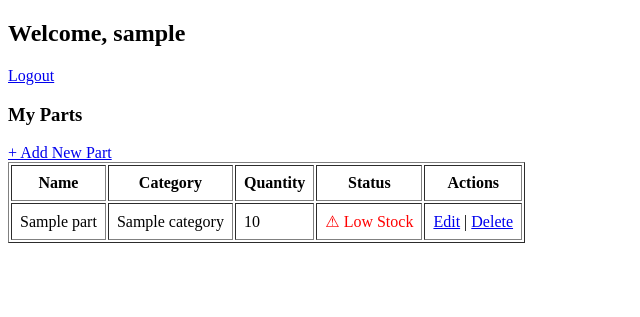
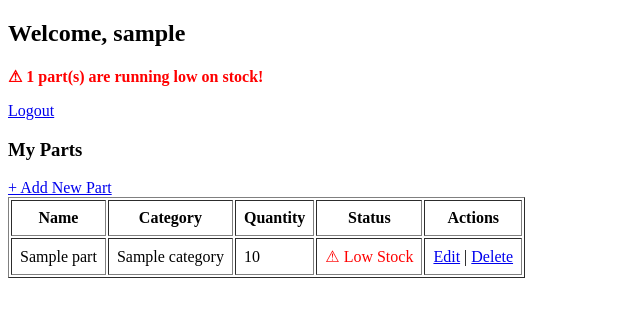
Before and after one commit to Yavmight/mechanic-inventory, a Flask app: template templates/inventory.html in a window 1280 px wide. Shown: the top 317 px of the page, without its empty margins (0-640 px from the left). Run offline with Flask 3, Linux system fonts and the light colour scheme; the template is opened without the code that fills it: most values are stand-ins (such as "Sample title", 1, 10 or a date in 2020).

Commit message:
[US5] Add low stock alert and business logic functions

```diff
--- a/app.py
+++ b/app.py
@@ -2,6 +2,7 @@ from flask import Flask, render_template, request, redirect, url_for, session, f
 import sqlite3
 from database import init_db, get_db
 from werkzeug.security import  generate_password_hash, check_password_hash
+from logic import get_low_stock_parts
 
 
 app = Flask(__name__)
@@ -65,6 +66,7 @@ def index():
     return redirect(url_for('login'))
 
 
+#inventory
 
 @app.route('/inventory')
 def inventory():
@@ -77,6 +79,8 @@ def inventory():
         (session['user_id'],)
     ).fetchall()
     db.close()
+
+    low_stock = get_low_stock_parts(parts)
 
     return render_template('inventory.html', parts=parts, username=session['username'])
 
--- a/logic.py
+++ b/logic.py
@@ -1,2 +1,5 @@
 def is_low_stock(quantity, threshold=5):
     return quantity <= threshold
+
+def get_low_stock_parts(parts):
+    return [part for part in parts if is_low_stock(part['quantity'], part['low_stock_threshold'])]
--- a/templates/inventory.html
+++ b/templates/inventory.html
@@ -6,7 +6,14 @@
 </head>
 <body>
 <h2>Welcome, {{ username }}</h2>
-    <a href="/logout">Logout</a>
+
+{% if low_stock_count > 0 %}
+    <p style="color:red; font-weight:bold;">
+        ⚠ {{ low_stock_count }} part(s) are running low on stock!
+    </p>
+{% endif %}
+
+<a href="/logout">Logout</a>
 
     <h3>My Parts</h3>
     <a href="/add">+ Add New Part</a>
```
